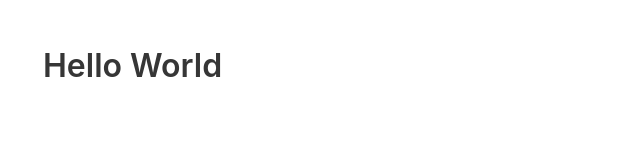
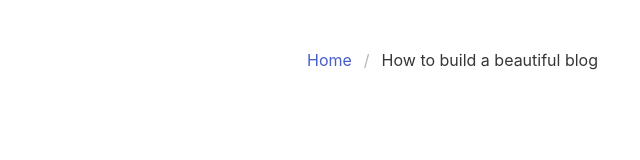
Before and after one commit to binhtran432k/bulma-learning, a website: page blog/index.html in a window 1280 px wide. Shown: the whole page, without its empty margins (21-661 px from the left). Drawn offline with nearby package versions, Linux system fonts and the light colour scheme.

Commit message:
feat(blog): add breadcrumbs

```diff
--- a/blog/index.html
+++ b/blog/index.html
@@ -19,11 +19,19 @@
       crossorigin="anonymous"
       referrerpolicy="no-referrer"
     />
+    <link rel="stylesheet" href="./style.css" />
   </head>
   <body>
-    <section class="section">
-      <div class="container">
-        <h1 class="title">Hello World</h1>
+    <section class="section px-0">
+      <div class="container grid">
+        <nav class="breadcrumb" aria-label="breadcrumbs">
+          <ul>
+            <li><a href="#">Home</a></li>
+            <li class="is-active">
+              <a href="#" aria-current="page">How to build a beautiful blog</a>
+            </li>
+          </ul>
+        </nav>
       </div>
     </section>
   </body>
--- /dev/null
+++ b/blog/style.css
@@ -0,0 +1,17 @@
+.grid {
+  display: grid;
+  grid-template-columns:
+    [xl-start]
+    minmax(1.5rem, 1fr)
+    [md-start] minmax(0, 39rem) [md-end]
+    minmax(1.5rem, 1fr)
+    [xl-end];
+}
+
+.grid * {
+  grid-column: md;
+}
+
+.grid-xl {
+  grid-column: xl;
+}
```
